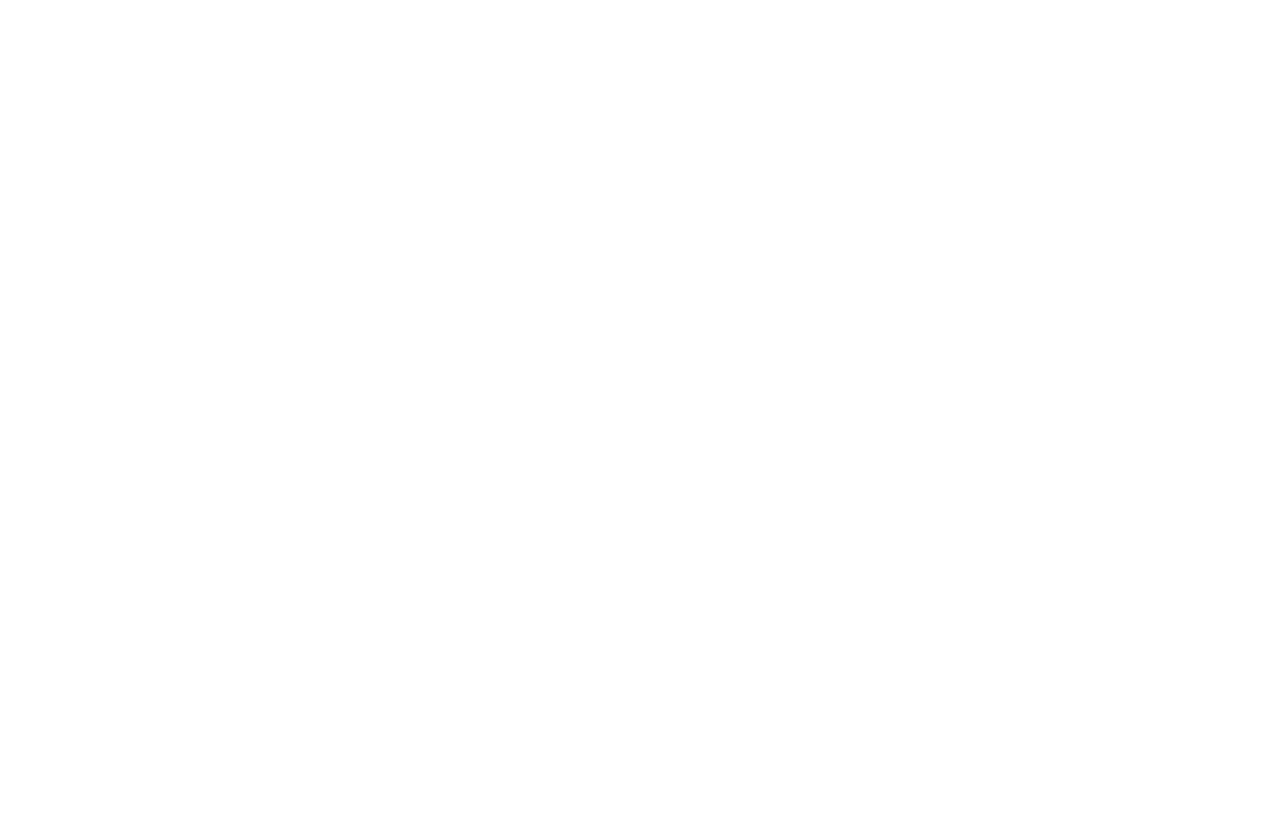
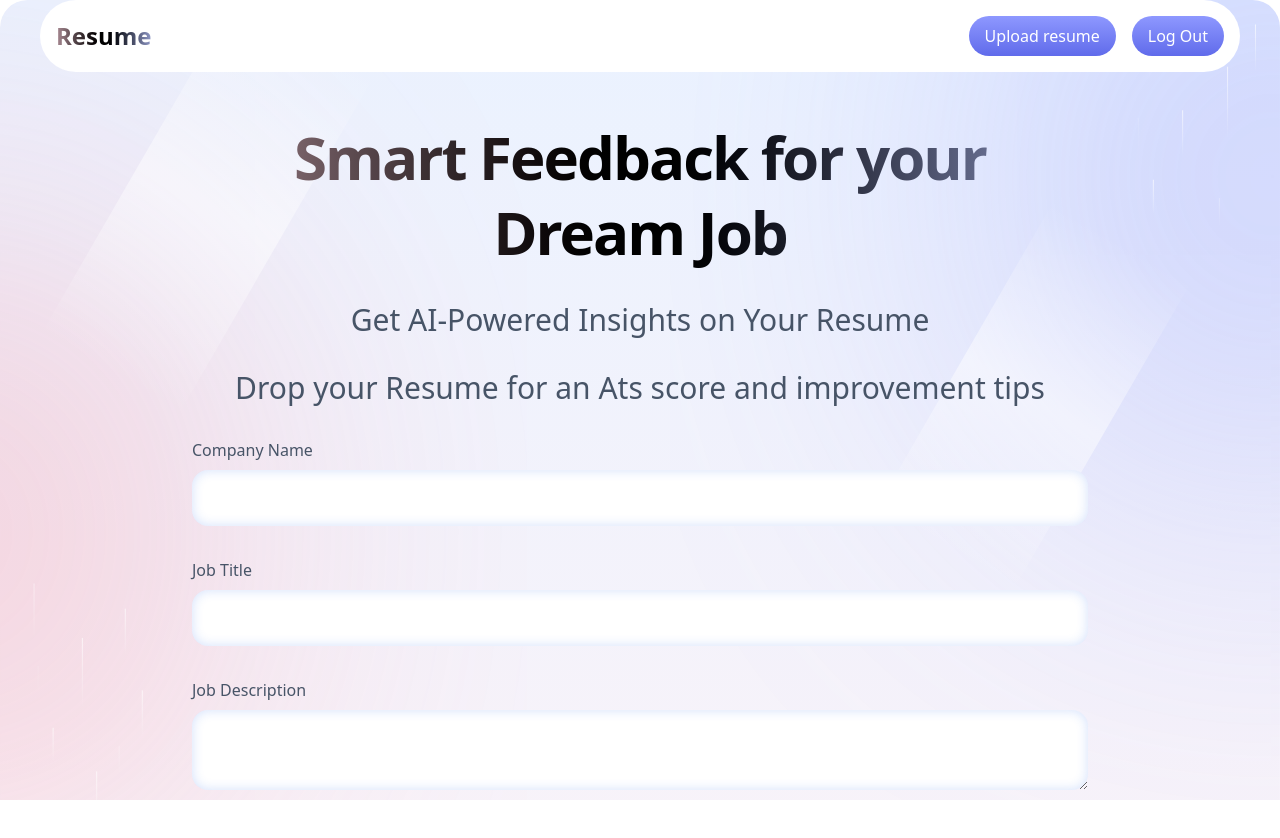
Before and after one commit to GarvChopra/AI-powered-Applicant-Tracking-system, a React (Vite) app: page /upload in a window 1280 px wide. Before the commit this address had no page. Shown: the top 838 px of the page. Before the commit the page ends 800 px from the top, so only its background shows below. Built offline with nearby package versions, Linux system fonts and the light colour scheme; a web font is replaced by a local one.

Commit message:
added upload file

```diff
--- a/package.json
+++ b/package.json
@@ -18,6 +18,7 @@
     "pdfjs-dist": "^6.0.227",
     "react": "^19.2.6",
     "react-dom": "^19.2.6",
+    "react-dropzone": "^15.0.0",
     "react-router-dom": "^7.16.0",
     "tailwind-merge": "^3.6.0",
     "tailwindcss": "^4.3.0",
--- a/src/App.jsx
+++ b/src/App.jsx
@@ -1,10 +1,11 @@
 import React, { useEffect } from 'react'
-import { BrowserRouter, Routes, Route, useNavigate } from 'react-router-dom'
+import { Routes, Route, useNavigate } from 'react-router-dom'
 import Navbar from './Components/Navbar'
 import { resumes } from "./constants";
 import ResumeCard from './Components/ResumeCard';
 import Auth from './routes/Auth';
 import { usePuterStore } from './lib/puter';
+import Upload from "./routes/Upload";
 
 const Home = () => {
   const { auth } = usePuterStore();
@@ -46,6 +47,7 @@
       <Routes>
         <Route path="/" element={<Home />} />
         <Route path="/auth" element={<Auth />} />
+        <Route path="/upload" element={<Upload />} />
       </Routes>
 
   );
--- /dev/null
+++ b/src/Components/FileUploader.jsx
@@ -0,0 +1,42 @@
+import React, { useCallback } from 'react'
+import { useDropzone } from 'react-dropzone'
+import { useState } from 'react';
+
+const FileUploader = ({ onFileSelect }) => {
+    const [file, setFile] = useState();
+const onDrop = useCallback((acceptedFiles) => {
+    if (acceptedFiles.length > 0) {
+      onFileSelect(acceptedFiles[0]);
+    }
+  }, [onFileSelect]);
+
+  const { getRootProps, getInputProps, isDragActive } = useDropzone({ onDrop });
+
+  return (
+    <div className="w-full gradient-border">
+      <div {...getRootProps()}>
+        <input {...getInputProps()} />
+        <div className="space-y-4 cursor-pointer"></div>
+        <div className="mx-auto flex flex-col items-center justify-center">
+            <img src="/icons/info.svg" alt="upload" className="size-20" />
+            {file ?(
+                <div></div>
+            ):(
+                <div><p className='text-lg text-gray-500 '>
+                    <span
+                    className='font-semibold'
+                    >
+                        click to upload
+
+                    </span> or drag and drop
+                    </p>
+                    <p className='text-lg text-gray-500'>PDF (max 20mb)</p>
+                </div>
+            )}
+        </div>
+      </div>
+    </div>
+  )
+}
+
+export default FileUploader
--- a/src/index.css
+++ b/src/index.css
@@ -19,6 +19,9 @@
 }
 
 html,
+html {
+  zoom: 100%;
+}
 body {
   @apply bg-white;
 }
--- /dev/null
+++ b/src/routes/Upload.jsx
@@ -0,0 +1,56 @@
+import React, { useState } from 'react'
+import Navbar from '../Components/Navbar';
+import FileUploader from '../Components/FileUploader';
+
+const Upload = () => {
+  const [isProcessing, setIsProcessing] = useState(false);
+  const [statusText, setStatusText] = useState("Analyzing your resume...");
+  const handleSubmit = (e) => {
+    e.preventDefault();
+  }
+
+  return (
+    <div className="bg-[url('/images/bg-main.svg')] bg-cover  h-screen flex flex-col">
+      <Navbar />
+
+      <section className="main-section flex-1 overflow-auto">
+        <div className="page-heading">
+          <h1>Smart Feedback for your Dream Job</h1>
+          <h2>Get AI-Powered Insights on Your Resume</h2>
+          {isProcessing ? (
+            <>
+              <h2>{statusText}</h2>
+              <img src="/images/resume-scan.gif" className="w-full" alt="Processing..." />
+            </>
+          ) : (
+            <h2>Drop your Resume for an Ats score and improvement tips</h2>
+          )}
+
+          {!isProcessing && (
+            <form id="upload-form" className="flex flex-col gap-5" onSubmit={handleSubmit}>
+              <div className="form-div">
+                <label htmlFor="company-name">Company Name</label>
+                <input type="text" id="company-name" name="company-name" required />
+              </div>
+              <div className="form-div">
+                <label htmlFor="job-title">Job Title</label>
+                <input type="text" id="job-title" name="job-title" required />
+              </div>
+              <div className="form-div">
+                <label htmlFor="job-description">Job Description</label>
+                <textarea id="job-description" name="job-description" required />
+              </div>
+              <div className="form-div">
+                <label htmlFor="uploader">Upload Resume</label>
+                <FileUploader />
+              </div>
+              <button className="primary-button" type="submit">Analyze Resume</button>
+            </form>
+          )}
+        </div>
+      </section>
+    </div>
+  )
+}
+
+export default Upload
```
Also changed, not shown: 1 other file (tests, documents, lock files or other folders).
